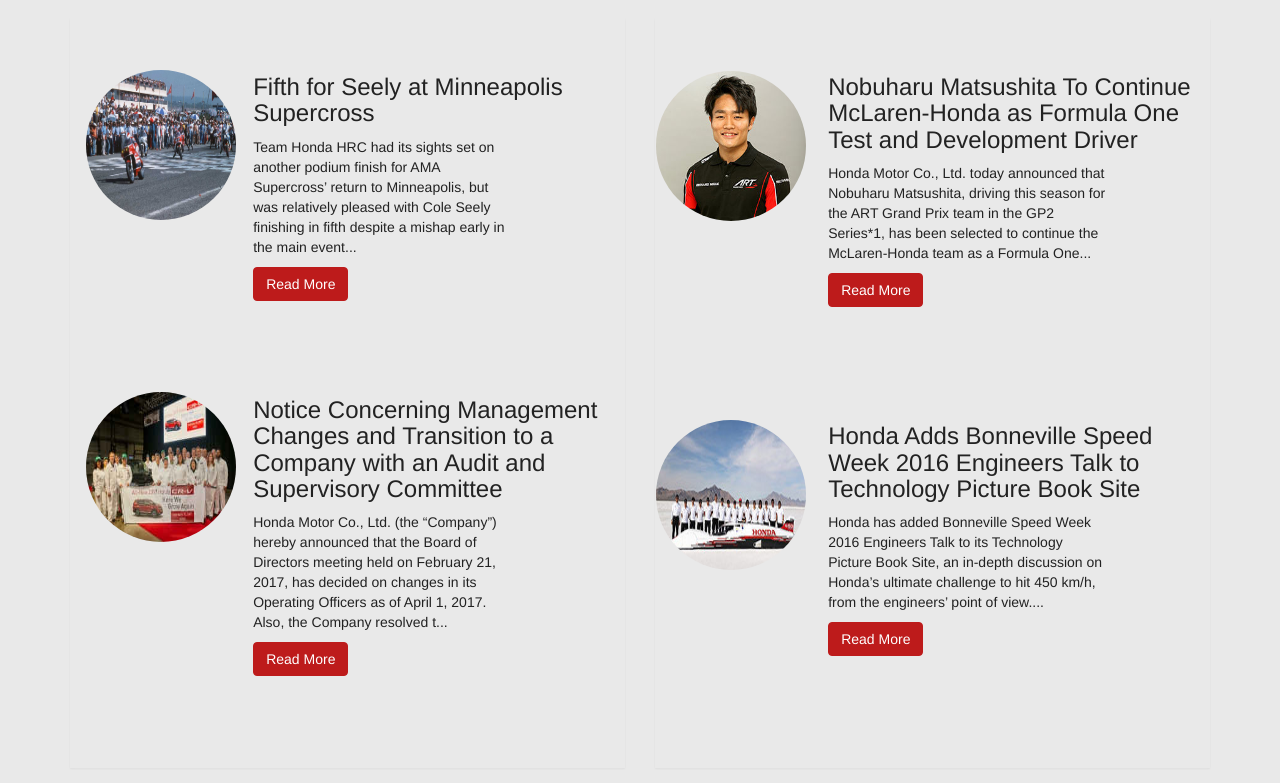
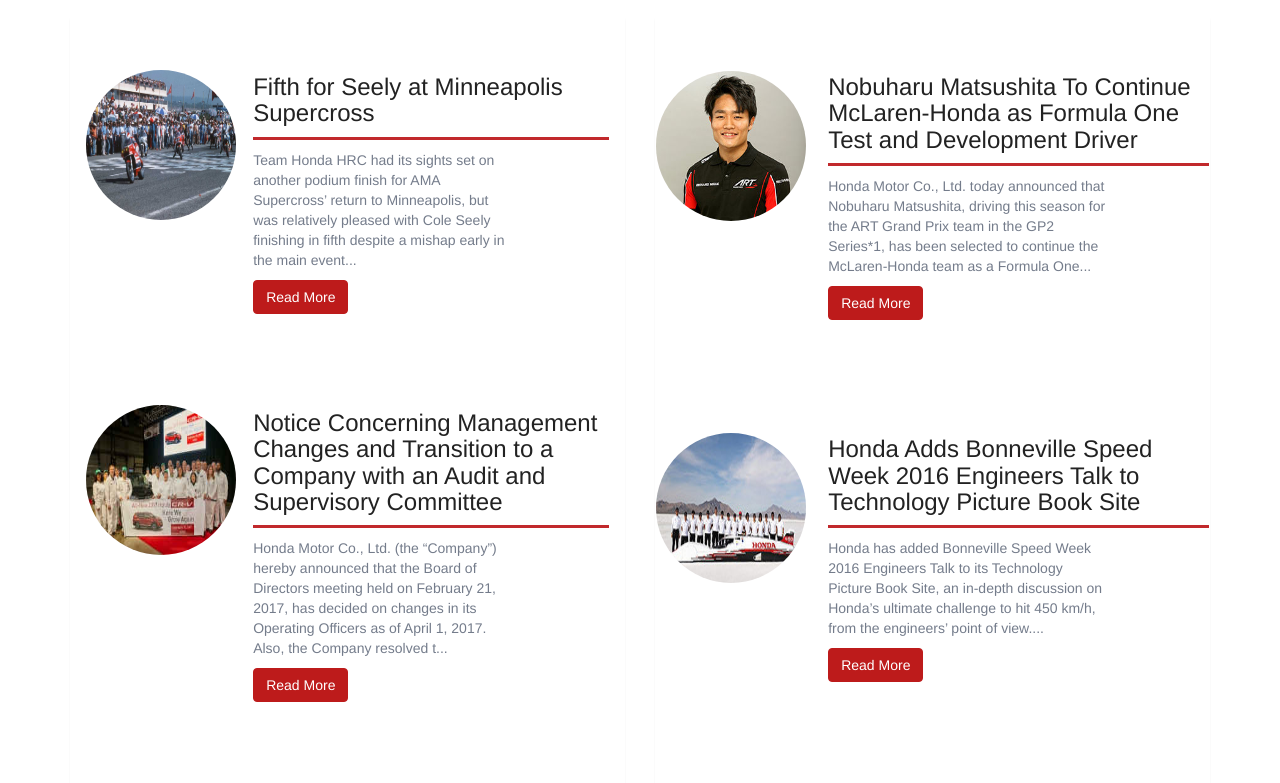
Before and after one commit to caraclarke/git340-final, a website: page in-the-news.html in a window 1280 px wide. Shown: the part 232-1015 px from the top of the page. Drawn offline with nearby package versions, Linux system fonts and the light colour scheme.

Commit message:
in the news done

```diff
--- a/styles/news.css
+++ b/styles/news.css
@@ -6,19 +6,28 @@
   text-align: center;
 }
 
+h3 {
+  border-bottom: 3px solid #C1292C;
+  padding-bottom: 10px;
+}
+
+p {
+  color: #747c8b;
+}
+
 .row {
   height: 200px;
 }
 
 body {
-  background-color: #e9e9e9;
+  background-color: #fff;
   color: #222222;
   padding-top:50px;
   text-align: left;
 }
 
 .panel {
-  background-color: #e9e9e9;
+  background-color: #fff;
 }
 
 /*footer {
```
